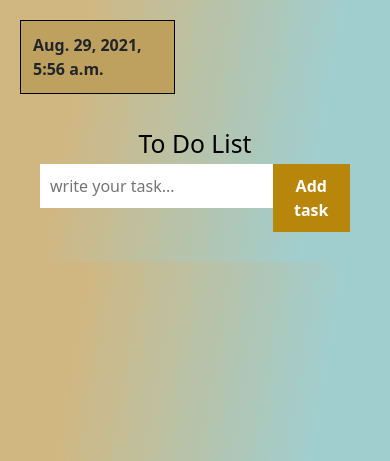
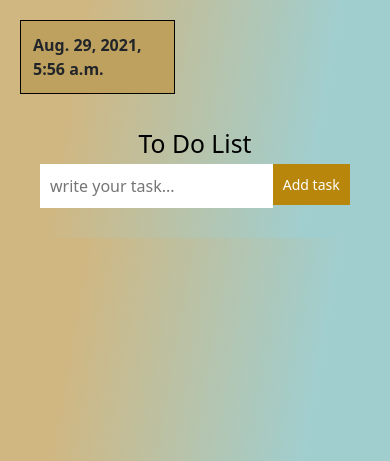
Before and after one commit to shamsuchoyimadathil/Todo_app_django, a Django app: page / in a window 390 px wide. Shown: the top 461 px of the page. Run offline with Django 3.2, Linux system fonts and the light colour scheme; data that the repository does not hold is empty.

Commit message:
added a css for responsive(for little screen)

```diff
--- a/app/static/css/index.css
+++ b/app/static/css/index.css
@@ -133,3 +133,11 @@ body {
     padding: 12px;
     font-weight: 700;
   }
+
+  @media screen and (max-width: 450px) {
+    .addBtn{
+      font-size: 14px;
+      font-weight: 400;
+    }
+
+  }
```
